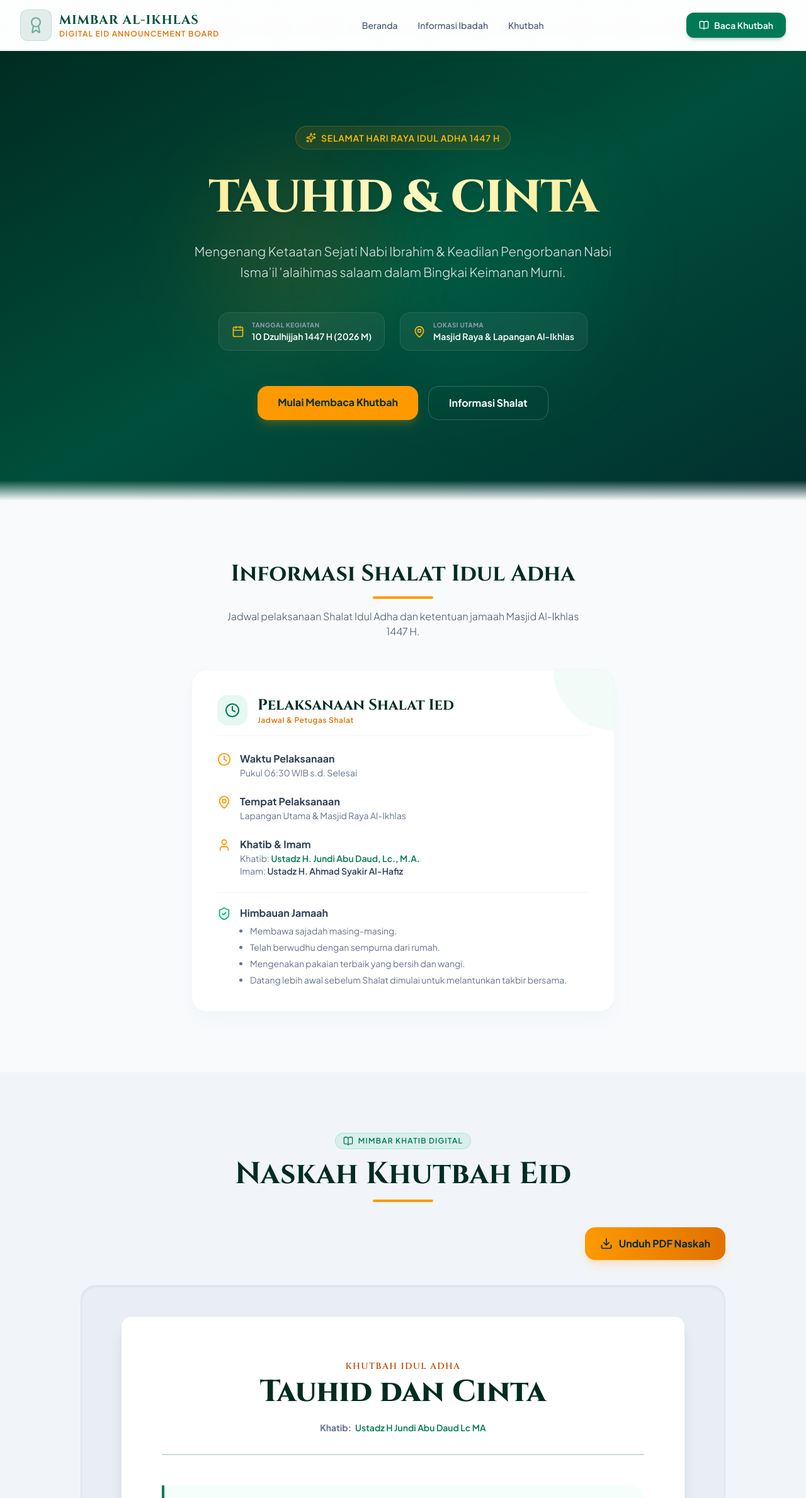
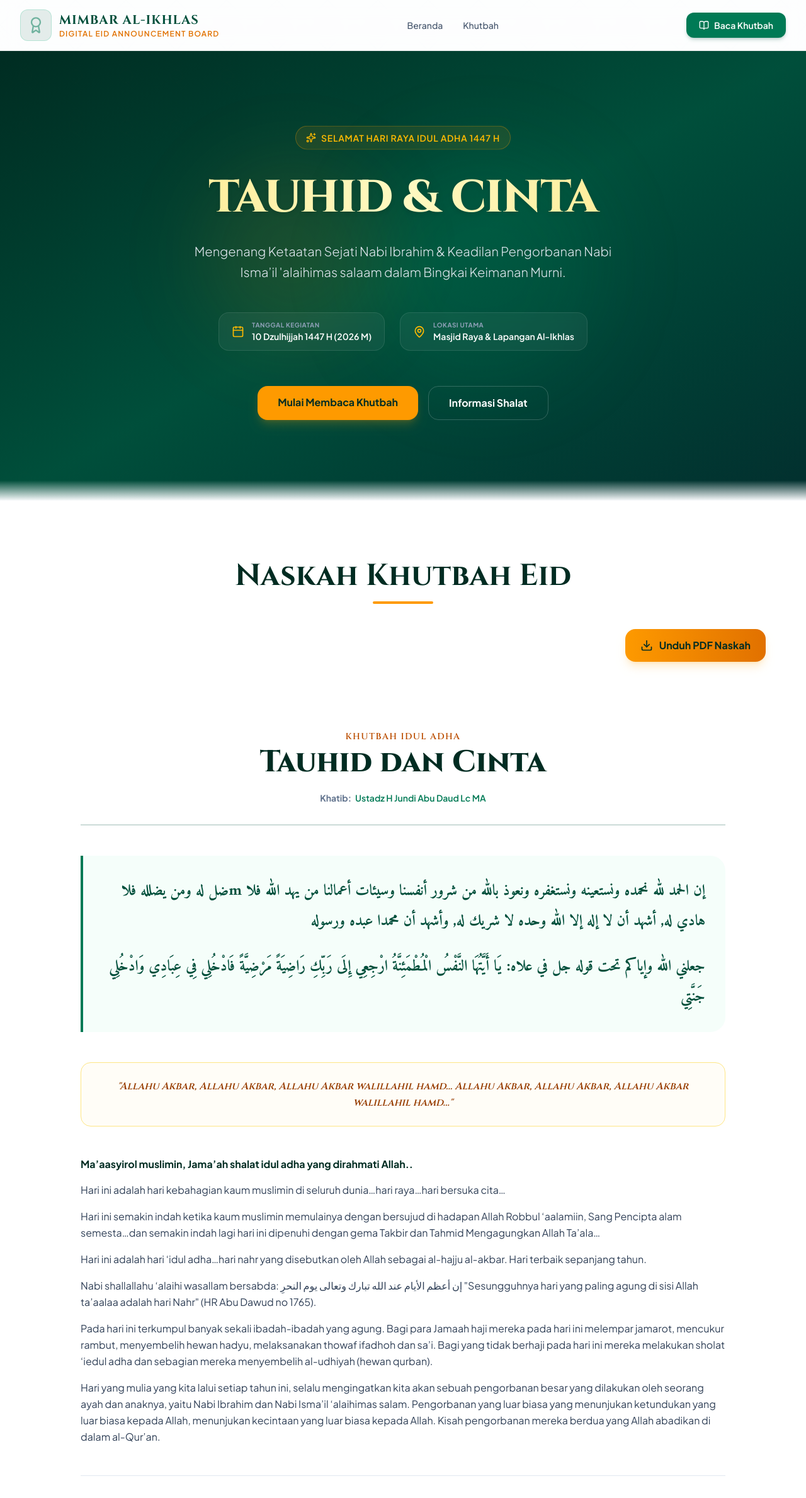
Before and after one commit to kyyzaa/portal-masjid, a React (Vite) app: page / in a window 1280 px wide. Shown: the top 2379 px of the page at 63% size. Built offline with nearby package versions, Linux system fonts and the light colour scheme.

Commit message:
edit color

```diff
--- a/src/App.tsx
+++ b/src/App.tsx
@@ -1,7 +1,7 @@
 import React, { useState, useEffect } from 'react';
 import Navbar from './components/Navbar';
 import Hero from './components/Hero';
-import InfoBoard from './components/InfoBoard';
+// InfoBoard removed per user request
 import DocumentViewer from './components/DocumentViewer';
 import Footer from './components/Footer';
 
@@ -39,8 +39,7 @@ export const App: React.FC = () => {
           {/* Stunning Welcome/Hero Greetings */}
           <Hero />
 
-          {/* Solat Ied & Qurban Details Card Board */}
-          <InfoBoard />
+          {/* Informasi sholat dihapus — langsung ke Khutbah */}
 
           {/* Double-Mode Document Viewer & PDF Download Engine */}
           <DocumentViewer />
--- a/src/components/DocumentViewer.tsx
+++ b/src/components/DocumentViewer.tsx
@@ -43,16 +43,12 @@ export const DocumentViewer: React.FC = () => {
   };
 
   return (
-    <section id="sermon-section" className="py-16 sm:py-24 px-4 bg-slate-100 dark:bg-[#0b0f19] text-slate-800 dark:text-slate-200 transition-all duration-300">
-      <div className="max-w-5xl mx-auto space-y-10">
+    <section id="sermon-section" className="py-16 sm:py-24 px-4 bg-white text-slate-900 transition-all duration-300">
+      <div className="max-w-6xl mx-auto space-y-10">
 
         {/* Section Header */}
         <div className="text-center space-y-4">
-          <div className="inline-flex items-center space-x-2 px-3 py-1 bg-emerald-500/10 dark:bg-emerald-500/20 border border-emerald-500/20 rounded-full text-emerald-700 dark:text-emerald-400 text-xs font-semibold uppercase tracking-widest">
-            <BookOpen className="h-4 w-4" />
-            <span>Mimbar Khatib Digital</span>
-          </div>
-          <h2 className="text-3xl sm:text-5xl font-bold font-serif text-emerald-950 dark:text-emerald-50">
+          <h2 className="text-3xl sm:text-5xl font-bold font-serif text-emerald-950">
             Naskah Khutbah Eid
           </h2>
           <div className="w-24 h-1 bg-amber-500 mx-auto rounded-full"></div>
@@ -79,12 +75,8 @@ export const DocumentViewer: React.FC = () => {
           </button>
         </div>
 
-        {/* Document Render Container (Crisp White Paper with Black/Dark slate text) */}
-        <div className="relative bg-slate-200/50 dark:bg-[#111827]/40 border border-slate-300/40 dark:border-slate-800 rounded-3xl p-4 sm:p-8 md:p-12 shadow-inner overflow-hidden">
-
-          <div className="absolute inset-0 bg-islamic-pattern opacity-[0.03] pointer-events-none"></div>
-
-          <div id="printable-content" className="relative z-10 bg-white border border-slate-200 rounded-2xl p-6 sm:p-10 md:p-16 shadow-xl leading-relaxed text-left max-w-4xl mx-auto text-slate-900 transition-all duration-300">
+        {/* Document Render Container simplified: white background, no boxed card */}
+        <div id="printable-content" className="relative z-10 p-6 sm:p-10 md:p-16 leading-relaxed text-left w-full mx-auto transition-all duration-300">
 
             <article className="space-y-12">
 
@@ -329,7 +321,6 @@ export const DocumentViewer: React.FC = () => {
 
             </article>
           </div>
-        </div>
       </div>
     </section>
   );
--- a/src/components/Footer.tsx
+++ b/src/components/Footer.tsx
@@ -40,7 +40,7 @@ export const Footer: React.FC = () => {
                 </a>
               </li>
               <li>
-                <a href="#info-board" className="hover:text-emerald-400 transition-colors">
+                <a href="#sermon-section" className="hover:text-emerald-400 transition-colors">
                   Informasi Shalat
                 </a>
               </li>
--- a/src/components/Hero.tsx
+++ b/src/components/Hero.tsx
@@ -51,7 +51,7 @@ export const Hero: React.FC = () => {
             Mulai Membaca Khutbah
           </a>
           <a
-            href="#info-board"
+            href="#sermon-section"
             className="px-8 py-3.5 rounded-2xl font-bold border border-white/20 hover:bg-white/10 hover:border-white/40 transition-all duration-300 w-full sm:w-auto"
           >
             Informasi Shalat
--- a/src/components/Navbar.tsx
+++ b/src/components/Navbar.tsx
@@ -24,9 +24,7 @@ export const Navbar: React.FC = () => {
             <a href="#hero" className="text-slate-600 dark:text-slate-300 hover:text-emerald-700 dark:hover:text-emerald-400 transition-colors">
               Beranda
             </a>
-            <a href="#info-board" className="text-slate-600 dark:text-slate-300 hover:text-emerald-700 dark:hover:text-emerald-400 transition-colors">
-              Informasi Ibadah
-            </a>
+            {/* Informasi Ibadah dihapus */}
             <a href="#sermon-section" className="text-slate-600 dark:text-slate-300 hover:text-emerald-700 dark:hover:text-emerald-400 transition-colors">
               Khutbah
             </a>
```
Also changed, not shown: 1 other file (tests, documents, lock files or other folders).
